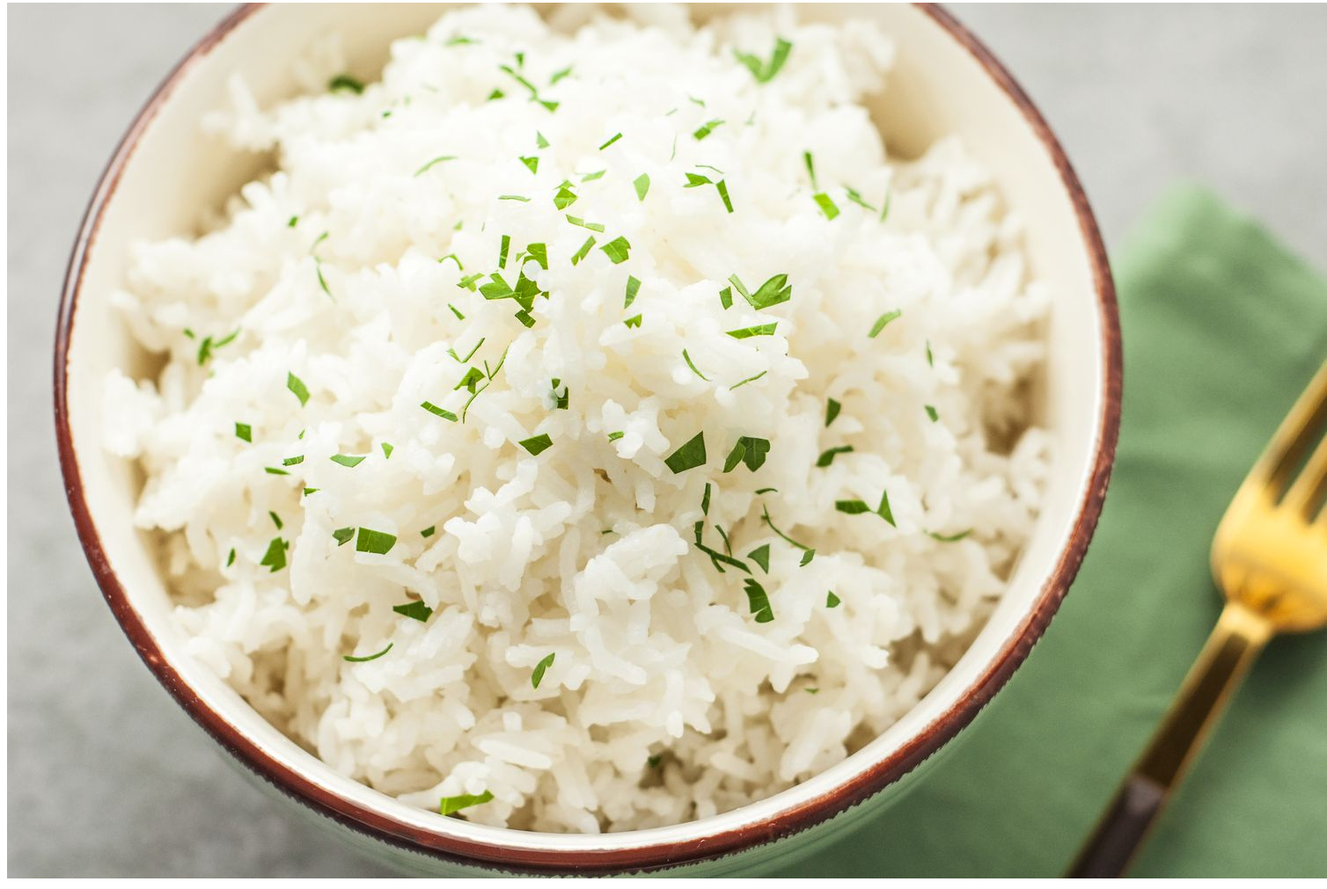
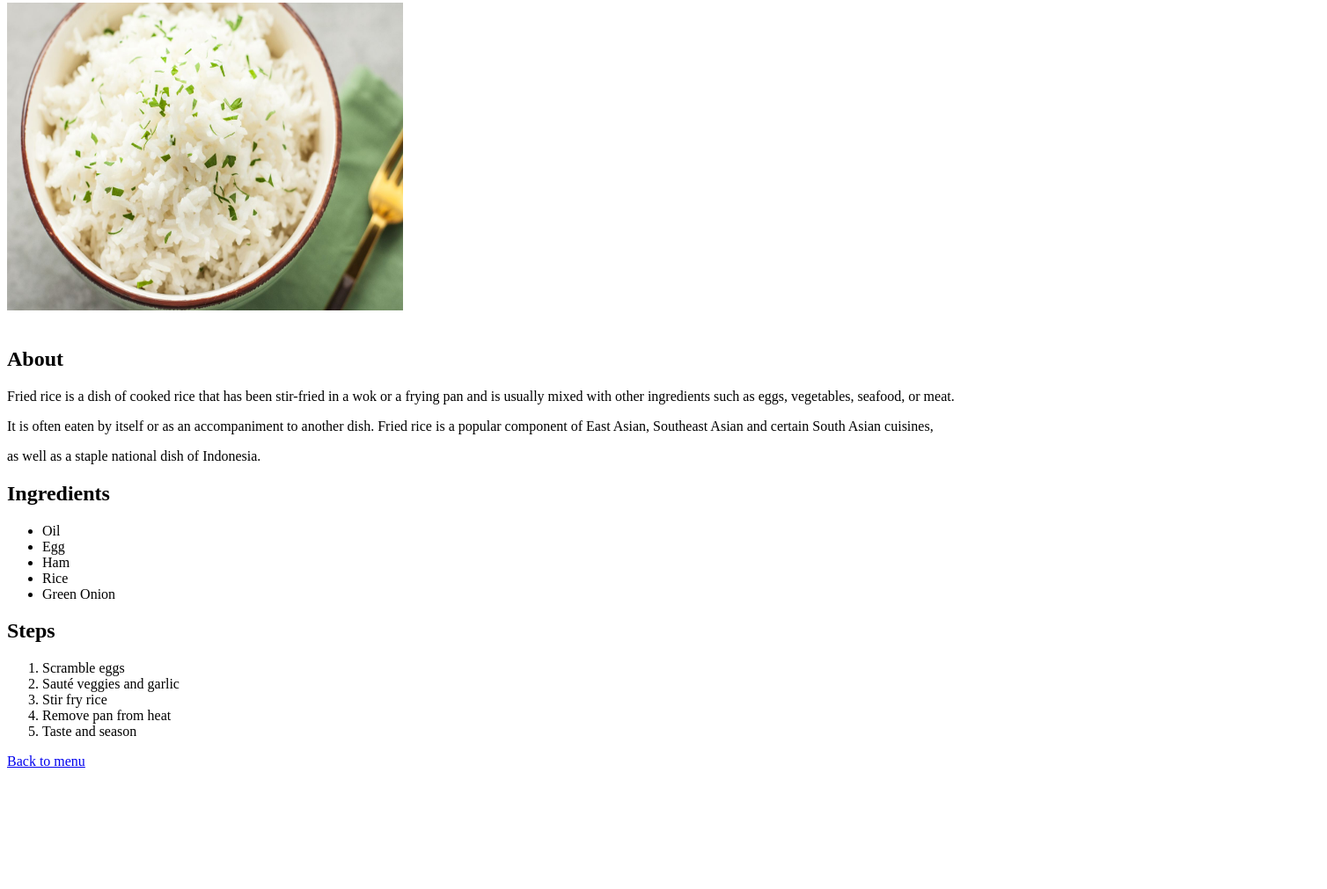
Before and after one commit to JavaShrekUser/Recipes, a plain HTML site: page RecipesHtml/Fired-Rice.html in a window 1280 px wide. Shown: the part 77-1088 px from the top of the page at 88% size, 1508 px wide, since content can reach past the window. After the commit the page ends 960 px from the top, so only its background shows below. Drawn offline with Linux system fonts and the light colour scheme.

Commit message:
Finished recipes of fired rice

```diff
--- a/RecipesHtml/Fired-Rice.html
+++ b/RecipesHtml/Fired-Rice.html
@@ -6,7 +6,35 @@
     </head>
     <body>
         <h1>Fired Rice</h1>
-        <img src = "../image/rice9249.jpg" alt="It's a Yangzhou Chaofan">
+        <img src = "../image/rice9249.jpg" alt="It's a Yangzhou Chaofan" width="450" height="350">
+
+        <br>
+        <br>
+
+        <h2>About</h2>
+        <p>Fried rice is a dish of cooked rice that has been stir-fried in a wok or a frying pan and is usually mixed with other ingredients such as eggs, vegetables, seafood, or meat.</p>
+        <p>It is often eaten by itself or as an accompaniment to another dish. Fried rice is a popular component of East Asian, Southeast Asian and certain South Asian cuisines, </p>
+        <p>as well as a staple national dish of Indonesia.</p>
+
+        <h2>Ingredients</h2>
+        <ul>
+            <li>Oil</li>
+            <li>Egg</li>
+            <li>Ham</li>
+            <li>Rice</li>
+            <li>Green Onion</li>
+        </ul>
+
+        <h2>Steps</h2>
+        <ol>
+            <li>Scramble eggs</li>
+            <li>Sauté veggies and garlic</li>
+            <li>Stir fry rice</li>
+            <li>Remove pan from heat</li>
+            <li>Taste and season</li>
+        </ol>
+
+        <a href="../index.html">Back to menu</a>
 
     </body>
 </html>
```
